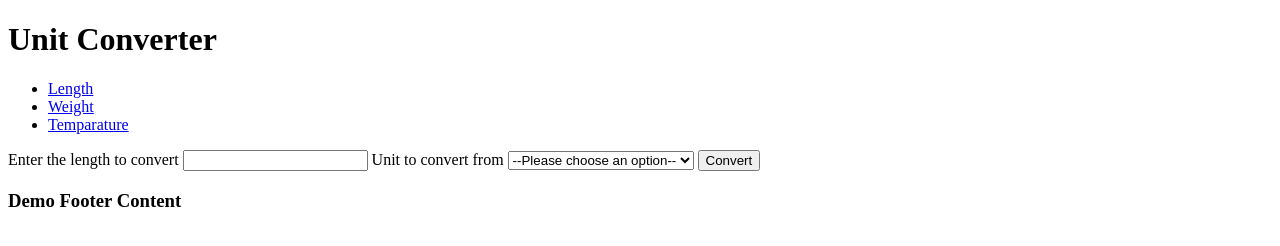
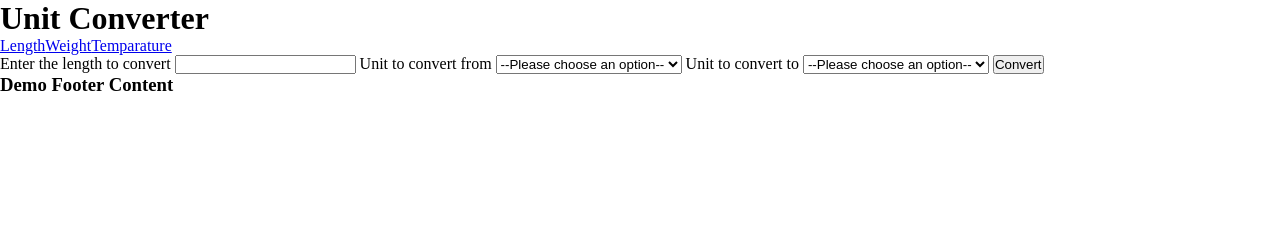
Before and after one commit to vickvey/unit-converter, a plain HTML site: page index.html in a window 1280 px wide. Drawn offline with Linux system fonts and the light colour scheme.

Commit message:
modified index.html and added styles.css

```diff
--- a/index.html
+++ b/index.html
@@ -1,6 +1,7 @@
 <!DOCTYPE html>
 <head>
 	<title>Unit Converter</title>
+  <link rel="stylesheet" type="text/css" href="styles.css">
 </head>
 
 <body>
@@ -21,8 +22,8 @@
 				<label for="magnitude">Enter the length to convert</label>
 				<input type="text" name="magnitude" id="magnitude" />
 
-				<label for="from-select">Unit to convert from</label>
-				<select>
+				<label for="select-from">Unit to convert from</label>
+				<select id="select-from">
 					<option value="">--Please choose an option--</option>
 					<option value="mm">millimeter</option>
 					<option value="cm">centimeter</option>
@@ -34,7 +35,20 @@
 					<option value="mile">mile</option>
 				</select>
 
-				<button>Convert</button>
+				<label for="select-to">Unit to convert to</label>
+				<select id="select-to">
+					<option value="">--Please choose an option--</option>
+					<option value="mm">millimeter</option>
+					<option value="cm">centimeter</option>
+					<option value="m">meter</option>
+					<option value="km">kilometer</option>
+					<option value="inch">inch</option>
+					<option value="foot">foot</option>
+					<option value="yard">yard</option>
+					<option value="mile">mile</option>
+				</select>
+
+        <button>Convert</button>
 			</form>
 		</div>
 	</main>
--- /dev/null
+++ b/styles.css
@@ -0,0 +1,9 @@
+* {
+  padding: 0;
+  margin: 0;
+}
+
+nav ul {
+  list-style-type: none;
+  display: flex;
+}
```
